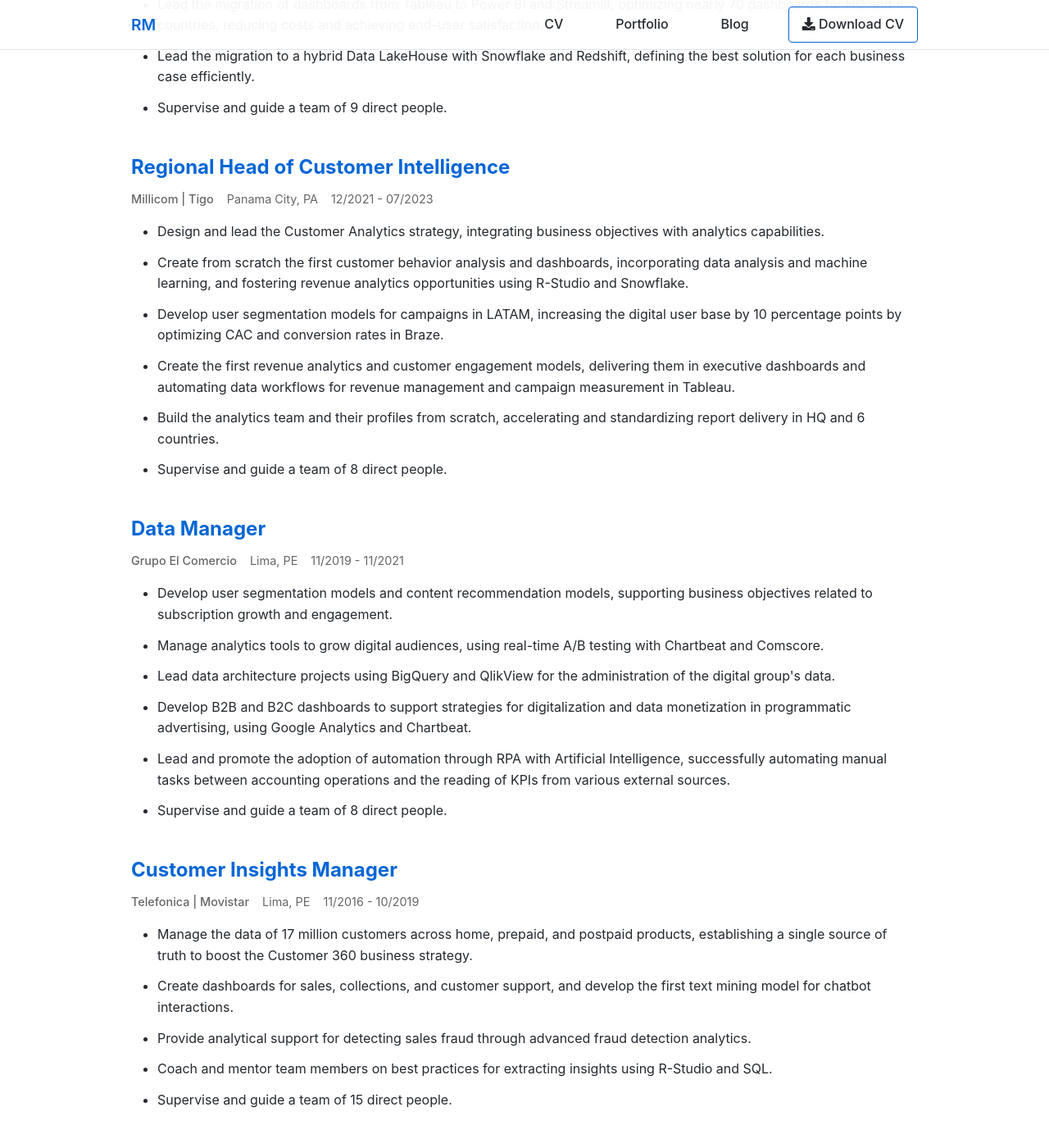
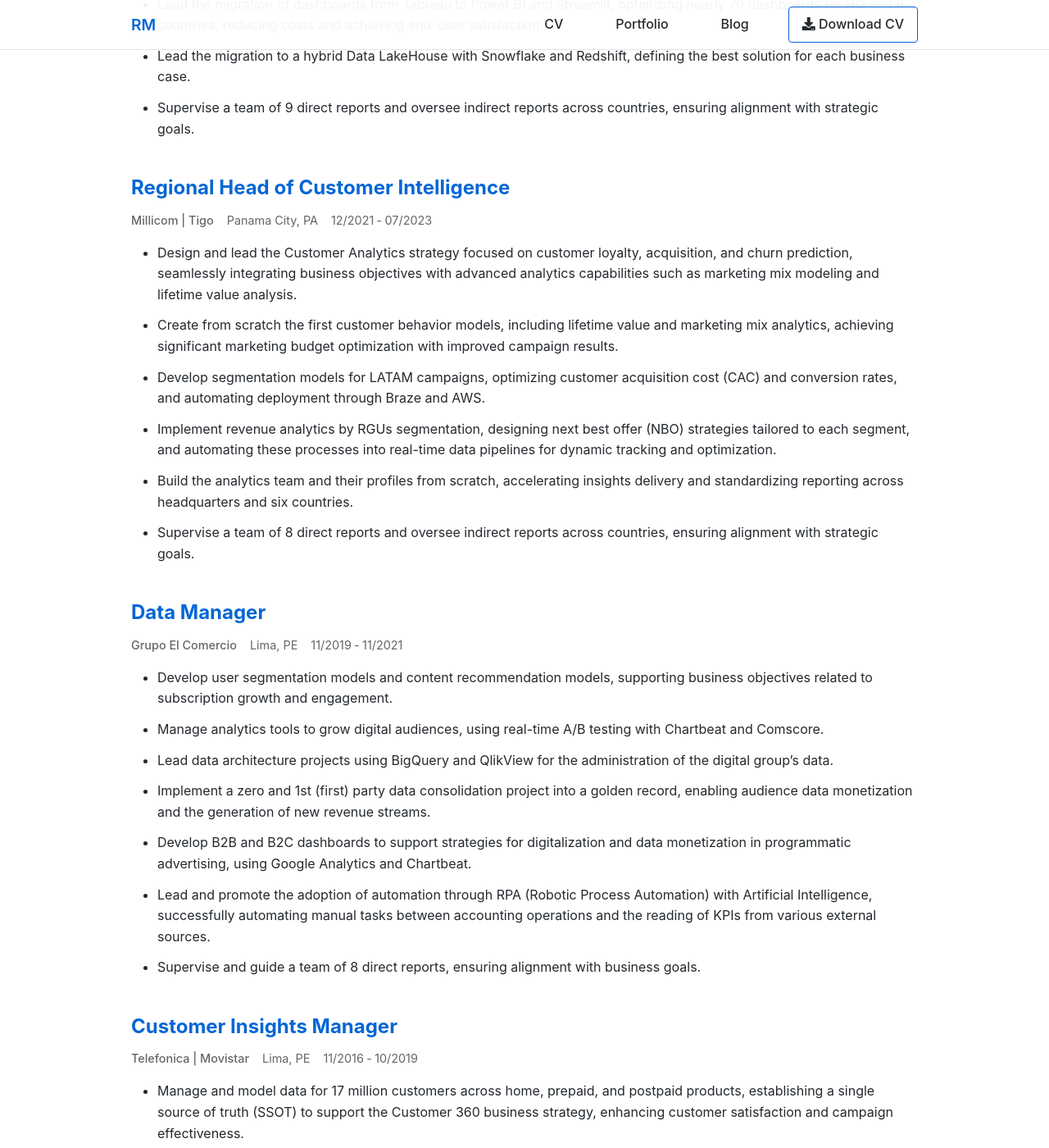
Before and after one commit to ronaldmego/ronaldmego.github.io, a Jekyll site: the page built from index.md, in a window 1280 px wide and 1400 px high, scrolled down 1288 px. Shown: the whole window at 82% size. Built offline with Jekyll 4.4.1, drawn with Linux system fonts in a browser that asks for light colours; some of the changed text lies outside the part shown.

Commit message:
update work experience

```diff
--- a/index.md
+++ b/index.md
@@ -13,22 +13,19 @@
 
   <div class="contact-info">
     <a href="tel:+50764654515" class="contact-item">
-      <i class="fas fa-phone"></i> +507 64654515
+      <i class="fas fa-phone"></i> {{ personal.mobile }}
     </a>
-    <a href="mailto:ronald.mego@outlook.com" class="contact-item">
-      <i class="fas fa-envelope"></i> ronald.mego@outlook.com
+    <a href="mailto:{{ personal.email }}" class="contact-item">
+      <i class="fas fa-envelope"></i> {{ personal.email }}
     </a>
     <span class="contact-item">
-      <i class="fas fa-map-marker-alt"></i> Panama City, PA
+      <i class="fas fa-map-marker-alt"></i> {{ personal.location }}
     </span>
-    <a href="https://www.linkedin.com/in/ronaldmego/" class="contact-item" target="_blank">
+    <a href="{{ personal.linkedin_url }}" class="contact-item" target="_blank">
       <i class="fab fa-linkedin"></i> LinkedIn
     </a>
-    <a href="https://github.com/ronaldmego" class="contact-item" target="_blank">
+    <a href="{{ personal.github_url }}" class="contact-item" target="_blank">
       <i class="fab fa-github"></i> GitHub
-    </a>
-    <a href="https://x.com/MGOData" class="contact-item" target="_blank">
-      <i class="fab fa-twitter"></i> Twitter
     </a>
   </div>
 </div>
@@ -39,22 +36,23 @@
 
 ## Professional Experience
 
+
 <div class="experience-item">
   <div class="experience-header">
     <h3>Regional Head of Data (CDAO)</h3>
     <div class="experience-meta">
       <span class="company"><a href="https://www.millicom.com/" target="_blank">Millicom | Tigo</a></span>
       <span class="location">Panama City, PA</span>
-      <span class="period">08/2023 - present</span>
+      <span class="period">08/2023 ‐ present</span>
     </div>
   </div>
   <ul>
-    <li>Design, implement, and lead Data Strategy and innovation projects with the regional Datalake, aimed at generating New Revenue Streams, including initiatives such as Data Monetization and operational efficiencies powered by Generative AI and LLMs.</li>
-    <li>Plan and execute the data chapter budget, aligning with Millicom's efficiencies and achieving a 35% YoY optimization in Snowflake and AWS costs.</li>
-    <li>Data Governance of 50MM Telco and 5MM MFS users for use by HQ, 9 countries, and specialized teams such as Lending, AML, Fraud, Finance, and Marketing.</li>
-    <li>Lead the migration of dashboards from Tableau to Power BI and Streamlit, optimizing nearly 70 dashboards for HQ and 6 countries, reducing costs and achieving end-user satisfaction.</li>
-    <li>Lead the migration to a hybrid Data LakeHouse with Snowflake and Redshift, defining the best solution for each business case efficiently.</li>
-    <li>Supervise and guide a team of 9 direct people.</li>
+        <li>Design, implement, and lead Data Strategy and innovation projects with the regional Datalake, aimed at generating New Revenue Streams, including initiatives such as Data Monetization and operational efficiencies powered by Generative AI and LLMs.</li>
+        <li>Plan and execute the data chapter budget, aligning with Millicom's efficiencies and achieving a 35% YoY optimization in Snowflake and AWS costs.</li>
+        <li>Data Governance of 50MM Telco and 5MM MFS users for use by HQ, 9 countries, and specialized teams such as Lending, AML, Fraud, Finance, and Marketing.</li>
+        <li>Lead the migration of dashboards from Tableau to Power BI and Streamlit, optimizing nearly 70 dashboards for HQ and 6 countries, reducing costs and achieving end-user satisfaction.</li>
+        <li>Lead the migration to a hybrid Data LakeHouse with Snowflake and Redshift, defining the best solution for each business case.</li>
+        <li>Supervise a team of 9 direct reports and oversee indirect reports across countries, ensuring alignment with strategic goals.</li>
   </ul>
 </div>
 
@@ -64,16 +62,16 @@
     <div class="experience-meta">
       <span class="company"><a href="https://www.millicom.com/" target="_blank">Millicom | Tigo</a></span>
       <span class="location">Panama City, PA</span>
-      <span class="period">12/2021 - 07/2023</span>
+      <span class="period">12/2021 ‐ 07/2023</span>
     </div>
   </div>
   <ul>
-    <li>Design and lead the Customer Analytics strategy, integrating business objectives with analytics capabilities.</li>
-    <li>Create from scratch the first customer behavior analysis and dashboards, incorporating data analysis and machine learning, and fostering revenue analytics opportunities using R-Studio and Snowflake.</li>
-    <li>Develop user segmentation models for campaigns in LATAM, increasing the digital user base by 10 percentage points by optimizing CAC and conversion rates in Braze.</li>
-    <li>Create the first revenue analytics and customer engagement models, delivering them in executive dashboards and automating data workflows for revenue management and campaign measurement in Tableau.</li>
-    <li>Build the analytics team and their profiles from scratch, accelerating and standardizing report delivery in HQ and 6 countries.</li>
-    <li>Supervise and guide a team of 8 direct people.</li>
+        <li>Design and lead the Customer Analytics strategy focused on customer loyalty, acquisition, and churn prediction, seamlessly integrating business objectives with advanced analytics capabilities such as marketing mix modeling and lifetime value analysis.</li>
+        <li>Create from scratch the first customer behavior models, including lifetime value and marketing mix analytics, achieving significant marketing budget optimization with improved campaign results.</li>
+        <li>Develop segmentation models for LATAM campaigns, optimizing customer acquisition cost (CAC) and conversion rates, and automating deployment through Braze and AWS.</li>
+        <li>Implement revenue analytics by RGUs segmentation, designing next best offer (NBO) strategies tailored to each segment, and automating these processes into real-time data pipelines for dynamic tracking and optimization.</li>
+        <li>Build the analytics team and their profiles from scratch, accelerating insights delivery and standardizing reporting across headquarters and six countries.</li>
+        <li>Supervise a team of 8 direct reports and oversee indirect reports across countries, ensuring alignment with strategic goals.</li>
   </ul>
 </div>
 
@@ -83,16 +81,17 @@
     <div class="experience-meta">
       <span class="company"><a href="https://grupoelcomercio.com.pe/" target="_blank">Grupo El Comercio</a></span>
       <span class="location">Lima, PE</span>
-      <span class="period">11/2019 - 11/2021</span>
+      <span class="period">11/2019 ‐ 11/2021</span>
     </div>
   </div>
   <ul>
-    <li>Develop user segmentation models and content recommendation models, supporting business objectives related to subscription growth and engagement.</li>
-    <li>Manage analytics tools to grow digital audiences, using real-time A/B testing with Chartbeat and Comscore.</li>
-    <li>Lead data architecture projects using BigQuery and QlikView for the administration of the digital group's data.</li>
-    <li>Develop B2B and B2C dashboards to support strategies for digitalization and data monetization in programmatic advertising, using Google Analytics and Chartbeat.</li>
-    <li>Lead and promote the adoption of automation through RPA with Artificial Intelligence, successfully automating manual tasks between accounting operations and the reading of KPIs from various external sources.</li>
-    <li>Supervise and guide a team of 8 direct people.</li>
+        <li>Develop user segmentation models and content recommendation models, supporting business objectives related to subscription growth and engagement.</li>
+        <li>Manage analytics tools to grow digital audiences, using real-time A/B testing with Chartbeat and Comscore.</li>
+        <li>Lead data architecture projects using BigQuery and QlikView for the administration of the digital group’s data.</li>
+        <li>Implement a zero and 1st (first) party data consolidation project into a golden record, enabling audience data monetization and the generation of new revenue streams.</li>
+        <li>Develop B2B and B2C dashboards to support strategies for digitalization and data monetization in programmatic advertising, using Google Analytics and Chartbeat.</li>
+        <li>Lead and promote the adoption of automation through RPA (Robotic Process Automation) with Artificial Intelligence, successfully automating manual tasks between accounting operations and the reading of KPIs from various external sources.</li>
+        <li>Supervise and guide a team of 8 direct reports, ensuring alignment with business goals.</li>
   </ul>
 </div>
 
@@ -102,15 +101,29 @@
     <div class="experience-meta">
       <span class="company"><a href="https://telefonica.com.pe/" target="_blank">Telefonica | Movistar</a></span>
       <span class="location">Lima, PE</span>
-      <span class="period">11/2016 - 10/2019</span>
+      <span class="period">11/2016 ‐ 10/2019</span>
     </div>
   </div>
   <ul>
-    <li>Manage the data of 17 million customers across home, prepaid, and postpaid products, establishing a single source of truth to boost the Customer 360 business strategy.</li>
-    <li>Create dashboards for sales, collections, and customer support, and develop the first text mining model for chatbot interactions.</li>
-    <li>Provide analytical support for detecting sales fraud through advanced fraud detection analytics.</li>
-    <li>Coach and mentor team members on best practices for extracting insights using R-Studio and SQL.</li>
-    <li>Supervise and guide a team of 15 direct people.</li>
+        <li>Manage and model data for 17 million customers across home, prepaid, and postpaid products, establishing a single source of truth (SSOT) to support the Customer 360 business strategy, enhancing customer satisfaction and campaign effectiveness.</li>
+        <li>Develop dashboards for sales, collections, and customer support, and implement the first text mining model to analyze customer satisfaction in chatbot interactions.</li>
+        <li>Provide advanced fraud detection analytics to identify sales fraud among channels, partners, and vendors.</li>
+        <li>Supervise and guide a team of 15 direct reports, ensuring alignment with business goals.</li>
+  </ul>
+</div>
+
+<div class="experience-item">
+  <div class="experience-header">
+    <h3>Customer Data Specialist</h3>
+    <div class="experience-meta">
+      <span class="company"><a href="https://telefonica.com.pe/" target="_blank">Telefónica | Movistar</a></span>
+      <span class="location">Lima, PE</span>
+      <span class="period">08/2009 ‐ 10/2016</span>
+    </div>
+  </div>
+  <ul>
+        <li>Delivered robust, customer-centric, and commercially monetizable data solutions, earning outstanding recognition for achievements.</li>
+        <li>Developed analytical models for marketing, sales, customer experience, and collections, optimizing strategies for B2C mobile prepaid, postpaid, and home services.</li>
   </ul>
 </div>
 
@@ -120,44 +133,42 @@
     <div class="experience-meta">
       <span class="company"><a href="https://portal.uni.edu.pe/" target="_blank">Universidad Nacional de Ingenieria</a></span>
       <span class="location">Lima, PE</span>
-      <span class="period">03/2016 - 08/2016</span>
+      <span class="period">03/2016 ‐ 08/2016</span>
     </div>
   </div>
   <ul>
-    <li>Utilize innovative teaching methods and interactive tools to simplify complex statistical concepts, resulting in a 20% reduction in student dropout rates.</li>
-    <li>Design and execute curriculum incorporating real-world business case studies and data analysis projects.</li>
-    <li>Mentor students on academic and career paths in data science and statistics, with several students securing roles in top-tier companies.</li>
+        <li>Utilize innovative teaching methods and interactive tools to simplify complex statistical concepts, resulting in a 20% reduction in student dropout rates and increased confidence in learning.</li>
+        <li>Design and execute curriculum incorporating real-world business case studies and data analysis projects, effectively bridging the gap between theoretical knowledge and practical application.</li>
+        <li>Mentor students on academic and career paths in data science and statistics, with several students successfully securing internships and roles in top-tier companies.</li>
   </ul>
 </div>
 
+
 ## Education
+
 
 <div class="education-item">
   <div class="education-header">
     <h3>BSc. Applied Statistics</h3>
     <div class="education-meta">
-      <span class="school"><a href="https://www.credential.net/922f2fe3-2fe4-4233-bbb6-1579ff468aa9" target="_blank">Universidad Nacional de Ingenieria</a></span>
+      <span class="school"><a href="https://www.credential.net/922f2fe3-2fe4-4233-bbb6-1579ff468aa9?username=ronaldfriizmegosolano20070" target="_blank">Universidad Nacional de Ingenieria</a></span>
       <span class="location">Lima, Peru</span>
       <span class="period">2005-2011</span>
     </div>
   </div>
-  <p class="education-details">
-    Thesis Project: "Segmentation of subscribers by traffic consumption in prepaid lines of Telefonica using k-means multivariate cluster analysis". Top student, outstanding grade.
-  </p>
+  <p class="education-details">Thesis Project: “Segmentation of subscribers by traffic consumption in prepaid lines of Telefonica using k-means multivariate cluster analysis”. Top student, outstanding grade.</p>
 </div>
 
 <div class="education-item">
   <div class="education-header">
     <h3>Master in Business Administration (MBA)</h3>
     <div class="education-meta">
-      <span class="school"><a href="https://www.credential.net/f953e37b-11e7-4570-89aa-6f21d606132d" target="_blank">PAD Business School</a></span>
+      <span class="school"><a href="https://www.credential.net/f953e37b-11e7-4570-89aa-6f21d606132d?username=ronaldfriizmegosolano20070" target="_blank">PAD Business School</a></span>
       <span class="location">Lima, Peru</span>
       <span class="period">2016-2018</span>
     </div>
   </div>
-  <p class="education-details">
-    Thesis Project: "Application of non-operational troubleshooting of Telefonica and its sales channels". Outstanding grade.
-  </p>
+  <p class="education-details">Thesis Project: “Application of non-operational troubleshooting of Telefonica and its sales channels”. Outstanding grade.</p>
 </div>
 
 <div class="education-item">
@@ -166,69 +177,37 @@
     <div class="education-meta">
       <span class="school"><a href="https://www.credential.net/f6bd85db-4850-4f50-9609-7990eb0aaadc" target="_blank">Massachusetts Institute of Technology</a></span>
       <span class="location">Cambridge, MA, USA</span>
-      <span class="period">2024</span>
+      <span class="period">2024-2024</span>
     </div>
   </div>
-  <p class="education-details">
-    Participated in an immersive program with leaders in data management at the MIT Executive Program.
-  </p>
+  <p class="education-details">Participated in an immersive program with leaders in data management at the MIT Executive Program.</p>
 </div>
 
-## Specialized Programs and Diplomas
-
-<div class="certifications">
-  <ul>
-    <li>Data Monetization, Management, and Trends (May. 2024) - <a href="https://courses.edx.org/certificates/447c3529a7dc42aa8bf27297a97b0c88" target="_blank">IEUniversity & edX</a></li>
-    <li>Data Strategy: Data as Competitive Advantage (Jan. 2022) - <a href="https://certificates.emeritus.org/39607ed0-10b6-4387-be32-5b34af6a5040" target="_blank">Berkeley Executive Education</a></li>
-    <li>Entrepreneurship and Innovation Program (May. 2018) - <a href="https://www.credential.net/54b357e1-243e-47ea-a40f-bcfdcfa04b18" target="_blank">Darden School of Business</a></li>
-    <li>Diploma in Applied Finance (Jul. 2012) - <a href="https://www.credential.net/322f33cb-ee81-453d-994a-3f81db550be9" target="_blank">Universidad del Pacifico</a></li>
-  </ul>
-</div>
-
-## Technical Skills Certifications
-
-<div class="certifications">
-  <ul>
-    <li>AWS Cloud Certified Cloud Practitioner (Apr. 2024) - <a href="https://www.credly.com/badges/b1438ac5-468e-4964-b6ac-2894b7e2204b" target="_blank">Amazon Web Services</a></li>
-    <li>Cloud Data en Azure (Dec. 2023) - <a href="https://www.credential.net/f49190f2-99e2-4af9-83a9-26bef312b87f" target="_blank">Bootcamp Institute & Microsoft</a></li>
-    <li>Cloud Data Engineer AWS (Jun. 2021) - <a href="https://www.credential.net/141c2476-9e17-4aa3-b82e-1216cf38eead" target="_blank">Bootcamp Institute & AWS</a></li>
-    <li>Modernizing Data Lakes and Data Warehouses with GCP (Sep. 2020) - <a href="https://www.coursera.org/account/accomplishments/verify/5Q8B7VDGRSXY" target="_blank">Coursera & Google</a></li>
-    <li>GCP, Big Data and ML Fundamentals (May. 2020) - <a href="https://www.coursera.org/account/accomplishments/certificate/RPWJ8S2L8CYW" target="_blank">Coursera & Google</a></li>
-    <li>AWS Fundamentals: Going Cloud-Native (May. 2020) - <a href="https://www.coursera.org/account/accomplishments/certificate/R5WQRZF5KLKM" target="_blank">Coursera & AWS</a></li>
-    <li>Data Science in Python (Aug. 2020) - <a href="https://www.coursera.org/account/accomplishments/verify/MYX5XU65HP95" target="_blank">Coursera & University of Michigan</a></li>
-    <li>Certified Scrum Master (Feb. 2020) - <a href="https://bcert.me/sjvqudqey" target="_blank">Scrum Alliance</a></li>
-  </ul>
-</div>
 
 ## Skills
 
 <div class="skills-section">
-  <div class="skill-category">
-    <h4>Data Story Telling</h4>
-    Google Analytics, PowerBI, Shiny, Streamlit, Tableau, Looker Studio, QuickSight
-  </div>
-
-  <div class="skill-category">
-    <h4>Programming and Cloud</h4>
-    R, Python, SQL, Spark, Snowflake, Redshift, BigQuery, Synapse, CI/CD, ML Ops, Airflow, AWS
-  </div>
-
-  <div class="skill-category">
-    <h4>Machine Learning and AI</h4>
-    Statistical Modeling, Bayesian Analysis, PyTorch, TensorFlow, SageMaker, OpenAI, LangChain, RAG, Bedrock
-  </div>
-
-  <div class="skill-category">
-    <h4>Soft Skills</h4>
-    Leadership, Communication, Team Collaboration, Problem Solving, Presentation Skills, Project Management, Curiosity
-  </div>
+<div class="skill-category">
+<h4>Data Story Telling</h4>
+PowerBI, Shiny, Streamlit, Tableau, Looker Studio, QuickSight
+</div>
+<div class="skill-category">
+<h4>Programming and Cloud</h4>
+R, Python, SQL, Spark, Snowflake, Redshift, BigQuery, Synapse, CI/CD, ML Ops, Airflow
+</div>
+<div class="skill-category">
+<h4>Machine Learning and AI</h4>
+Statistical Modeling, PyTorch, TensorFlow, SageMaker, OpenAI, LangChain, RAG, Bedrock
+</div>
+<div class="skill-category">
+<h4>Soft Skills</h4>
+Leadership, Communication, Team Collaboration, Problem Solving, Presentation Skills
+</div>
 </div>
 
 ## Languages
 
-<div class="languages">
-  <ul>
-    <li><strong>English</strong> [Fluent]</li>
-    <li><strong>Spanish</strong> [Fluent] - Native</li>
-  </ul>
-</div>
+<ul>
+<li><strong>English</strong> [Fluent] </li>
+<li><strong>Spanish</strong> [Fluent]  - Native</li>
+</ul>
```
Also changed, not shown: assets/docs/index-backup.md (added, +235 -0 lines).
